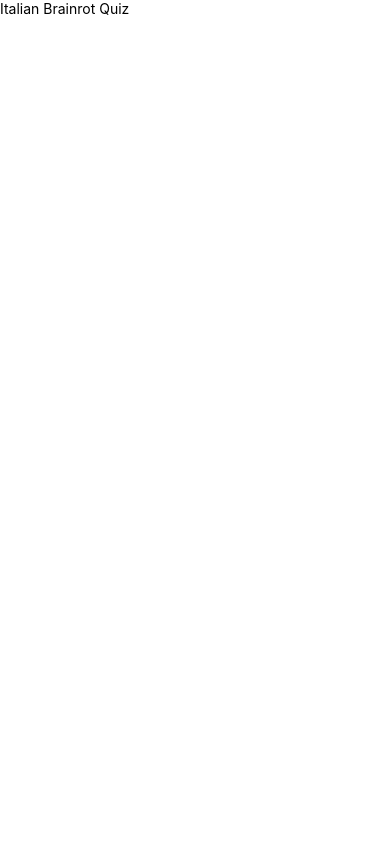
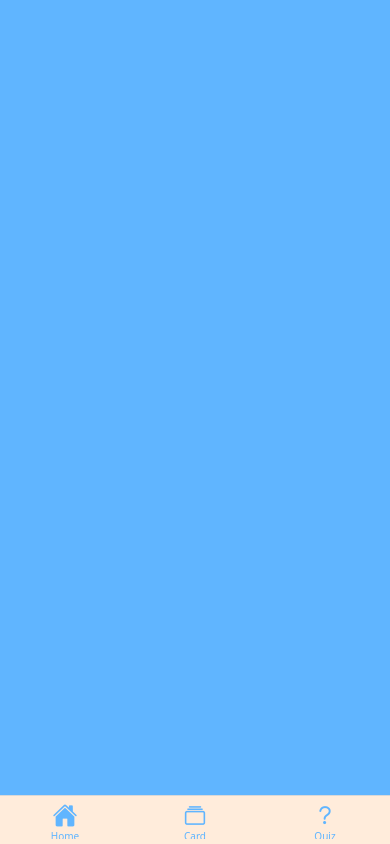
Before and after one commit to leechleech04/Italian-Brainrot-Quiz, a React Native app in the folder italian-brainrot-quiz/: screen /Home in a window 390 px wide. Built offline with nearby package versions, Linux system fonts and the light colour scheme.

Commit message:
Feat Tab Navigation

```diff
--- a/italian-brainrot-quiz/App.tsx
+++ b/italian-brainrot-quiz/App.tsx
@@ -1,13 +1,11 @@
-import styled from 'styled-components/native';
-import { Text } from 'react-native';
-
-const Container = styled.View``;
+import { NavigationContainer } from '@react-navigation/native';
+import Tabs from './navigation/Tabs';
 
 const App = () => {
   return (
-    <Container>
-      <Text>Italian Brainrot Quiz</Text>
-    </Container>
+    <NavigationContainer>
+      <Tabs />
+    </NavigationContainer>
   );
 };
 
--- a/italian-brainrot-quiz/app.json
+++ b/italian-brainrot-quiz/app.json
@@ -13,13 +13,15 @@
       "backgroundColor": "#ffffff"
     },
     "ios": {
-      "supportsTablet": true
+      "supportsTablet": true,
+      "bundleIdentifier": "com.lch2023.italianbrainrotquiz"
     },
     "android": {
       "adaptiveIcon": {
         "foregroundImage": "./assets/adaptive-icon.png",
         "backgroundColor": "#ffffff"
-      }
+      },
+      "package": "com.lch2023.italianbrainrotquiz"
     },
     "web": {
       "favicon": "./assets/favicon.png"
--- /dev/null
+++ b/italian-brainrot-quiz/colors.ts
@@ -0,0 +1,6 @@
+export default {
+  blue: '#60B5FF',
+  skyBlue: '#AFDDFF',
+  beige: '#FFECDB',
+  orange: '#FF9149',
+};
--- /dev/null
+++ b/italian-brainrot-quiz/navigation/Tabs.tsx
@@ -0,0 +1,63 @@
+import { createBottomTabNavigator } from '@react-navigation/bottom-tabs';
+import Home from '../screens/Home';
+import Card from '../screens/Card';
+import Quiz from '../screens/Quiz';
+import { Ionicons } from '@expo/vector-icons';
+import colors from '../colors';
+
+const Tab = createBottomTabNavigator();
+
+const Tabs = () => {
+  return (
+    <Tab.Navigator
+      screenOptions={{
+        headerShown: false,
+        tabBarStyle: { backgroundColor: colors.beige },
+        tabBarActiveTintColor: colors.blue,
+        tabBarInactiveTintColor: colors.blue,
+      }}
+    >
+      <Tab.Screen
+        name="Home"
+        component={Home}
+        options={{
+          tabBarIcon: ({ focused, color, size }) => {
+            return focused ? (
+              <Ionicons name="home" size={size} color={color} />
+            ) : (
+              <Ionicons name="home-outline" size={size} color={color} />
+            );
+          },
+        }}
+      />
+      <Tab.Screen
+        name="Card"
+        component={Card}
+        options={{
+          tabBarIcon: ({ focused, color, size }) => {
+            return focused ? (
+              <Ionicons name="albums" size={size} color={color} />
+            ) : (
+              <Ionicons name="albums-outline" size={size} color={color} />
+            );
+          },
+        }}
+      />
+      <Tab.Screen
+        name="Quiz"
+        component={Quiz}
+        options={{
+          tabBarIcon: ({ focused, color, size }) => {
+            return focused ? (
+              <Ionicons name="help" size={size} color={color} />
+            ) : (
+              <Ionicons name="help-outline" size={size} color={color} />
+            );
+          },
+        }}
+      />
+    </Tab.Navigator>
+  );
+};
+
+export default Tabs;
--- /dev/null
+++ b/italian-brainrot-quiz/screens/Card.tsx
@@ -0,0 +1,5 @@
+const Card = () => {
+  return null;
+};
+
+export default Card;
--- /dev/null
+++ b/italian-brainrot-quiz/screens/Home.tsx
@@ -0,0 +1,15 @@
+import styled from 'styled-components/native';
+import colors from '../colors';
+
+const Container = styled.View`
+  flex: 1;
+  align-items: center;
+  justify-content: center;
+  background-color: ${colors.blue};
+`;
+
+const Home = () => {
+  return <Container></Container>;
+};
+
+export default Home;
--- /dev/null
+++ b/italian-brainrot-quiz/screens/Quiz.tsx
@@ -0,0 +1,5 @@
+const Quiz = () => {
+  return null;
+};
+
+export default Quiz;
```
Also changed, not shown: italian-brainrot-quiz/package.json (+7 -2 lines), italian-brainrot-quiz/assets/italian-brainrot/Tralalero Tralala.jpg (added), 67 other files (tests, documents, lock files or other folders).
